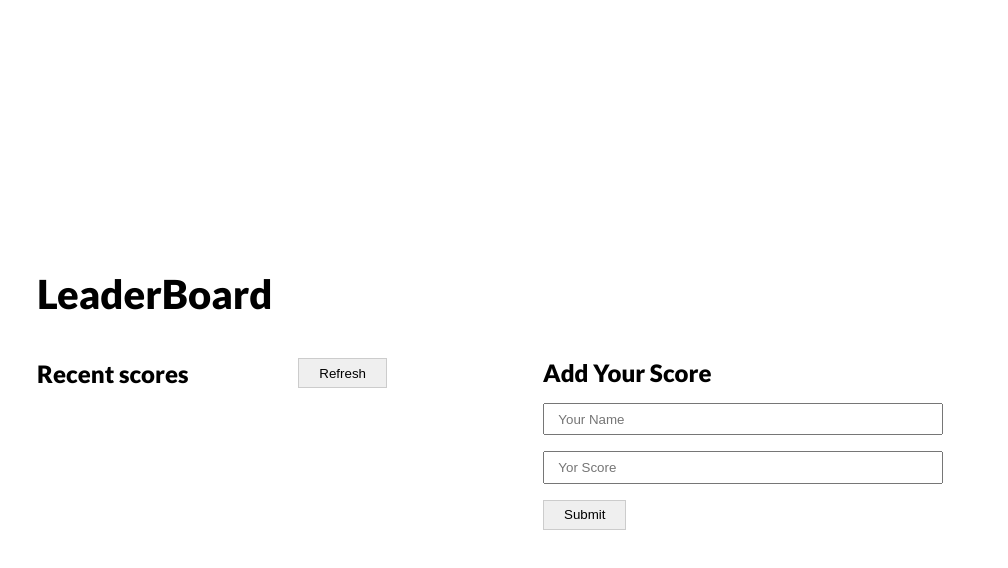
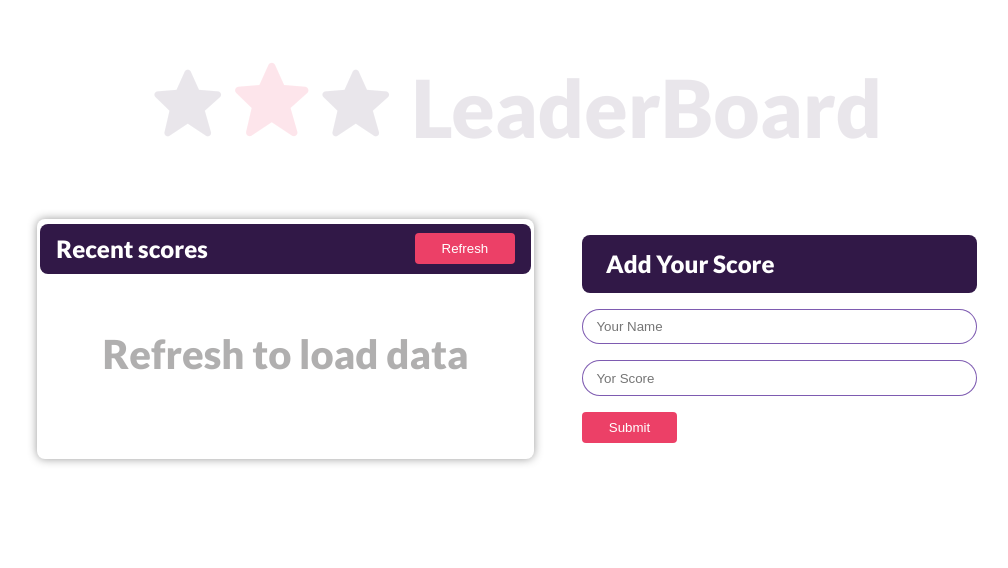
Before and after one commit to DuaneDave/LeaderBoard, a website built with webpack: page src/index.html in a window 1280 px wide. Shown: the whole page, without its empty margins (125-1133 px from the left). Built offline with nearby package versions, Linux system fonts and the light colour scheme.

Commit message:
Style the page

```diff
--- a/src/index.html
+++ b/src/index.html
@@ -4,29 +4,30 @@
     <meta charset="UTF-8" />
     <meta http-equiv="X-UA-Compatible" content="IE=edge" />
     <meta name="viewport" content="width=device-width, initial-scale=1.0" />
+    <link
+      href="https://unpkg.com/boxicons@2.1.2/css/boxicons.min.css"
+      rel="stylesheet"
+    />
     <title>LeaderBoards</title>
   </head>
   <body class="flex">
     <main class="container flex">
-      <h1>LeaderBoard</h1>
+      <h1><i class="bx bxs-star"></i><i class="bx bxs-star"></i><i class="bx bxs-star"></i> LeaderBoard</h1>
 
       <div class="score-container flex">
-        <div class="score-placeholder">
-          <div class="score-header flex">
+        <div class="score-placeholder border-radius">
+          <div class="score-header flex border-radius">
             <h2>Recent scores</h2>
             <button id="refreshBtn">Refresh</button>
           </div>
 
           <div class="score-display">
-            <!-- <div class="score-line flex">
-              <h3>Duane David</h3>
-              <span>100</span>
-            </div> -->
+            <h2 class="notif">Refresh to load data</h2>
           </div>
         </div>
 
         <form>
-          <h2>Add Your Score</h2>
+          <h2 class="score-header border-radius">Add Your Score</h2>
           <input type="text" placeholder="Your Name" id="name" />
           <input type="number" placeholder="Yor Score" id="score" />
           <button type="submit" id="submit">Submit</button>
@@ -34,10 +35,12 @@
       </div>
     </main>
     <div class="modal hidden flex">
-      <div class="modal-content flex">
+      <div class="modal-content flex border-radius">
         <div class="modal-img"></div>
         <div class="modal-info flex">
-          <p>Fields can not be left Empty. Please enter a valid name and score.</p>
+          <p>
+            Fields can not be left Empty. Please enter a valid name and score.
+          </p>
 
           <button id="close">Dismiss</button>
         </div>
--- a/src/modules/render.js
+++ b/src/modules/render.js
@@ -3,8 +3,9 @@ const renderData = (data) => {
   container.innerHTML = '';
   data.forEach((item) => {
     container.innerHTML += `
-    <div class="score-line flex">
-      <h3>${item.user}</h3>
+    <div class="score-line flex border-radius">
+    <span class="flex"><i class="bx bxs-user"></i>
+      <p>${item.user}</p></span>
       <span>${item.score}</span>
     </div>`;
   });
--- a/src/style.css
+++ b/src/style.css
@@ -9,24 +9,65 @@
 body {
   justify-content: center;
   font-family: 'Lato', sans-serif;
+  color: rgb(16, 25, 53);
+}
+
+::-webkit-scrollbar {
+  width: 3px;
+  background-color: transparent;
+}
+
+::-webkit-scrollbar-thumb {
+  width: 3px;
+  background-color: rgb(100, 35, 156);
+  border-radius: 30px;
 }
 
 h1 {
-  font-size: 2.5rem;
+  font-size: 3rem;
   font-weight: 700;
-  margin-bottom: 1rem;
+  color: rgb(49, 24, 71);
+  opacity: 0.1;
+  text-align: center;
+}
+
+.bxs-user {
+  font-size: 1.5rem;
+  color: rgb(236, 64, 103);
+  margin-right: 1.5rem;
+}
+
+.bxs-star:nth-of-type(2) {
+  color: rgb(245, 13, 67);
+  font-size: 4.5rem;
 }
 
 button {
-  border: 1px solid #ccc;
-  padding: 0.5em 1.5em;
-  color: black;
+  border: none;
+  padding: 0.6em 2em;
+  border-radius: 4px;
+  color: white;
   display: block;
   cursor: pointer;
+  background-color: rgb(236, 64, 103);
+  transition: 0.5s ease-in-out;
+}
+
+button:hover {
+  background-color: rgba(236, 64, 104, 0.562);
+}
+
+button:active {
+  background-color: rgba(236, 64, 104);
+  transform: scale(1.09);
 }
 
 .flex {
   display: flex;
+}
+
+.border-radius {
+  border-radius: 8px;
 }
 
 .container {
@@ -35,8 +76,7 @@ button {
   min-height: 100vh;
   margin: 0 auto;
   flex-direction: column;
-  justify-content: center;
-  padding: 0 2em;
+  padding: 1em 2em 0;
 }
 
 .score-container {
@@ -46,52 +86,71 @@ button {
 .score-placeholder {
   max-width: 100%;
   margin-top: 1.5rem;
+  background-color: rgb(255, 255, 255);
+  padding: 0.3em 0.2em;
+  filter: drop-shadow(0 0 5px rgba(0, 0, 0, 0.4));
 }
 
 .score-header {
   align-items: center;
   justify-content: space-between;
   margin-bottom: 1rem;
+  background-color: rgb(49, 24, 71);
+  color: white;
+  padding: 0.6em 1em;
 }
 
 .score-display {
   width: 100%;
+  padding: 0 0.2em;
+  overflow-y: auto;
+  max-height: 600px;
 }
 
 .score-line {
-  align-items: center;
   justify-content: space-between;
   margin-bottom: 0.5rem;
-  border: 1px solid #ccc;
+  background-color: rgba(169, 162, 179, 0.438);
+  border: 1px solid rgba(61, 60, 60, 0.281);
   padding: 0.5em 1em;
-}
-
-.score-line h3 {
-  color: rgb(14, 13, 13);
+  color: rgb(9, 3, 17);
 }
 
 .score-line:nth-child(even) {
-  background-color: #f5f5f5;
+  background-color: rgba(169, 162, 179, 0.178);
+}
+
+.notif {
+  font-size: 2rem;
+  color: rgba(22, 21, 21, 0.342);
+  text-align: center;
+  padding: 0 0.5em 1em;
+  font-weight: 700;
 }
 
 form {
   margin-top: 1rem;
   order: -1;
+  padding: 1em;
 }
 
 form h2 {
   margin-bottom: 1rem;
+  align-self: flex-start;
 }
 
 form input {
   width: 100%;
+  border: 1px solid rgba(94, 49, 158, 0.795);
   max-width: 400px;
-  padding: 0.5em 1em;
+  padding: 0.7em 1em;
+  border-radius: 20px;
   margin-bottom: 1rem;
 }
 
 form input:focus {
   outline: none;
+  transform: scale(1.05);
 }
 
 .modal {
@@ -117,10 +176,8 @@ form input:focus {
   height: 200px;
   align-items: center;
   padding: 1em 1.2em;
-  border-radius: 8px;
   background-color: #fff;
   filter: drop-shadow(0 0 10px rgba(0, 0, 0, 0.5));
-  position: relative;
   transform: scale(0);
   transition: transform 1s ease-in-out;
 }
@@ -131,6 +188,7 @@ form input:focus {
 
 .modal-content p {
   font-size: 1rem;
+  line-height: 1.5rem;
 }
 
 .modal-info {
@@ -154,25 +212,19 @@ form input:focus {
 
 @media screen and (min-width: 768px) {
   h1 {
-    margin-bottom: 2.5rem;
+    font-size: 5rem;
+    margin-bottom: 4rem;
+    padding-top: 0.5em;
   }
 
   .score-container {
     flex-direction: row;
     justify-content: space-between;
-    width: 100%;
   }
 
   .score-placeholder {
     margin-top: 0;
-  }
-
-  .score-header {
-    min-width: 350px;
-  }
-
-  .score-line {
-    min-width: 420px;
+    width: 55%;
   }
 
   form {
@@ -180,4 +232,13 @@ form input:focus {
     width: 450px;
     order: 1;
   }
+
+  .notif {
+    font-size: 2.5rem;
+    padding: 1em 0 1em;
+  }
+
+  .bxs-star:nth-of-type(2) {
+    font-size: 5.5rem;
+  }
 }
```
